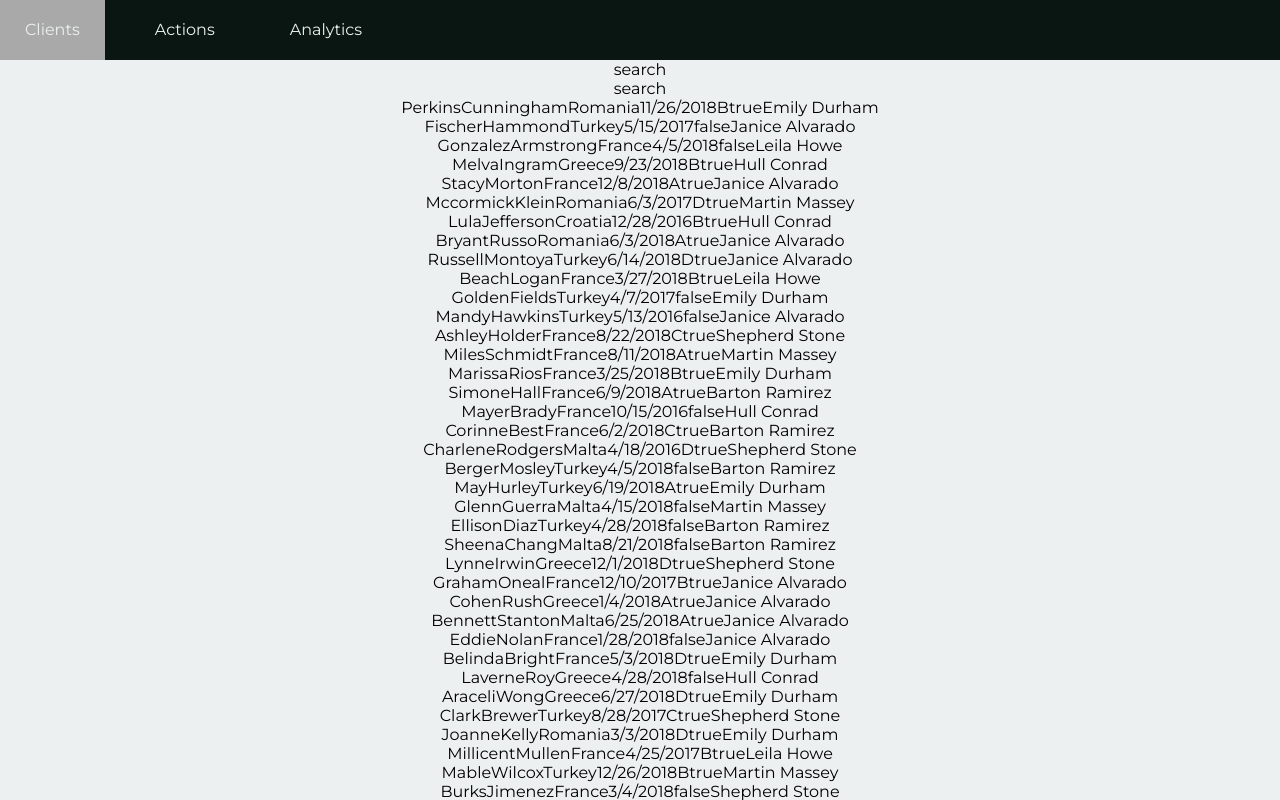
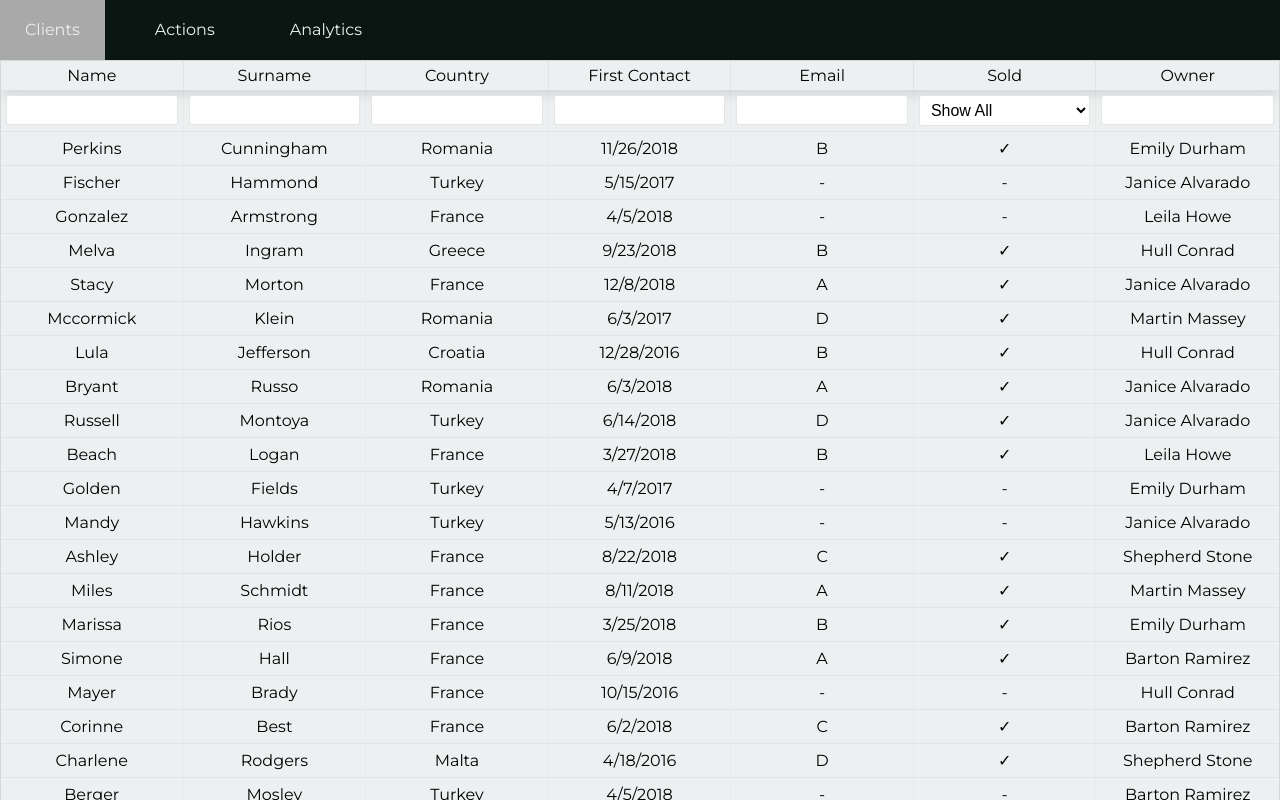
Before and after one commit to AlexBeloshevsky/crm-demo-project, a React (Create React App) app: page /clients in a window 1280 px wide. Shown: the top 800 px of the page. Built offline with nearby package versions, Linux system fonts and the light colour scheme.

Commit message:
finished working on the table

```diff
--- a/package.json
+++ b/package.json
@@ -3,7 +3,10 @@
   "version": "0.1.0",
   "private": true,
   "dependencies": {
+    "@fortawesome/react-fontawesome": "^0.1.3",
     "axios": "^0.18.0",
+    "font-awesome": "^4.7.0",
+    "match-sorter": "^2.3.0",
     "react": "^16.5.2",
     "react-dom": "^16.5.2",
     "react-emotion": "^9.2.12",
@@ -11,6 +14,7 @@
     "react-router-dom": "^4.3.1",
     "react-scripts": "2.0.3",
     "react-spinners": "^0.4.5",
+    "react-table": "^6.8.6",
     "recharts": "^1.3.1"
   },
   "scripts": {
--- a/src/components/clients-components/ClientsTableTitle.js
+++ /dev/null
@@ -1,16 +0,0 @@
-import React, { Component } from 'react';
-
-class ClientsTableTitle extends Component {
-
-  render() {
-    return (
-      <div>
-      search
-      </div>
-    )
-  }
-
-}
-
-
-export default ClientsTableTitle;
--- a/src/components/clients-components/clientitem.js
+++ /dev/null
@@ -1,27 +0,0 @@
-import React, { Component } from 'react';
-
-class ClientItem extends Component {
-
-  render() {
-
-    let firstName = this.props.singleClient.name.split(' ').slice(0, -1).join(' ');
-    let lastName = this.props.singleClient.name.split(' ').slice(-1).join(' ');
-    let date = new Date(this.props.singleClient.firstContact)
-    let localDate = date.toLocaleDateString();
-    return (
-      <div>
-      {firstName}
-      {lastName}
-      {this.props.singleClient.country}
-      {localDate}
-      {this.props.singleClient.emailType}
-      {this.props.singleClient.sold ? "true" : "false"}
-      {this.props.singleClient.owner}
-      </div>
-    )
-  }
-
-}
-
-
-export default ClientItem;
--- a/src/components/clients-components/clients.js
+++ b/src/components/clients-components/clients.js
@@ -1,31 +1,92 @@
 import React, { Component } from 'react';
-import SearchAndPagination from './searchandpagination';
-import ClientsTableTitle from './ClientsTableTitle';
-import ClientItem from './clientitem';
+import ReactTable from "react-table";
+import 'react-table/react-table.css';
+import matchSorter from 'match-sorter';
 
 class Clients extends Component {
 
-  generateClientList() {
-    let clientList = this.props.clientList;
-    return clientList.map(c => {
-      return (<ClientItem
-        key={c._id}
-        singleClient={c}
-        />)
-    })
-  }
-
-  render() {
-    return (
-      <div className="clients">
-      <SearchAndPagination/>
-        <ClientsTableTitle/>
-        {this.generateClientList()}
-      </div>
-    )
-  }
-
+render() {
+  let rawData = this.props.clientList
+  let data = rawData.map( item => {
+    item.firstName = item.name.split(' ').slice(0, -1).join(' ');
+    item.lastName = item.name.split(' ').slice(-1).join(' ');
+    let longDate = new Date(item.firstContact);
+    item.shortDate = longDate.toLocaleDateString();
+    return item;
+  })
+  const columns = [{
+    Header: ' Name',
+    accessor: 'firstName',
+    filterMethod: (filter, rows) =>
+    matchSorter(rows, filter.value, { keys: ["firstName"] }),
+  filterAll: true // String-based value accessors!
+  }, {
+    Header: 'Surname',
+    accessor: 'lastName',
+    filterMethod: (filter, rows) =>
+    matchSorter(rows, filter.value, { keys: ["lastName"] }),
+  filterAll: true,
+    Cell: props => <span>{props.value}</span> // Custom cell components!
+  }, {
+    Header: 'Country',
+    accessor: 'country',
+    filterMethod: (filter, rows) =>
+    matchSorter(rows, filter.value, { keys: ["country"] }),
+  filterAll: true,
+    Cell: props => <span>{props.value}</span> // Custom cell components!
+  }, {
+    Header: 'First Contact',
+    accessor: 'shortDate',
+    Cell: props => <span>{props.value}</span> // Custom cell components!
+  }, {
+    Header: 'Email',
+    accessor: 'emailType',
+    filterMethod: (filter, rows) =>
+    matchSorter(rows, filter.value, { keys: ["emailType"] }),
+  filterAll: true,
+    Cell: props => <span>{props.value ? (props.value) : ("-")}</span> // Custom cell components!
+  }, {
+    Header: 'Sold',
+    accessor: 'sold',
+    filterMethod: (filter, row) => {
+      if (filter.value === "all") {
+        return true;
+      }
+      if (filter.value === "true") {
+        return row.sold === true;
+      }
+      return row.sold === false;
+    },
+    Filter: ({ filter, onChange }) =>
+      <select
+        onChange={event => onChange(event.target.value)}
+        style={{ width: "100%" }}
+        value={filter ? filter.value : "all"}
+      >
+        <option value="all">Show All</option>
+        <option value="true">Sale made</option>
+        <option value="false">Sale not made</option>
+      </select>,
+    Cell: props => <span>{props.value ? (<span>&#x2713;</span>) : ("-")}</span> // Custom cell components!
+  }, {
+    Header: 'Owner',
+    accessor: 'owner',
+    filterMethod: (filter, rows) =>
+    matchSorter(rows, filter.value, { keys: ["owner"] }),
+  filterAll: true,
+    Cell: props => <span>{props.value}</span> // Custom cell components!
+  },
+  ]
+  return (
+  <ReactTable
+  filterable
+  defaultFilterMethod={(filter, row) =>
+    String(row[filter.id]) === filter.value}
+    data={data}
+    columns={columns}
+  />
+  )
+}
 }
 
-
 export default Clients;
--- a/src/components/clients-components/searchandpagination.js
+++ /dev/null
@@ -1,16 +0,0 @@
-import React, { Component } from 'react';
-
-class SearchAndPagination extends Component {
-
-  render() {
-    return (
-      <div>
-      search
-      </div>
-    )
-  }
-
-}
-
-
-export default SearchAndPagination;
```
Also changed, not shown: 1 other file (tests, documents, lock files or other folders).
